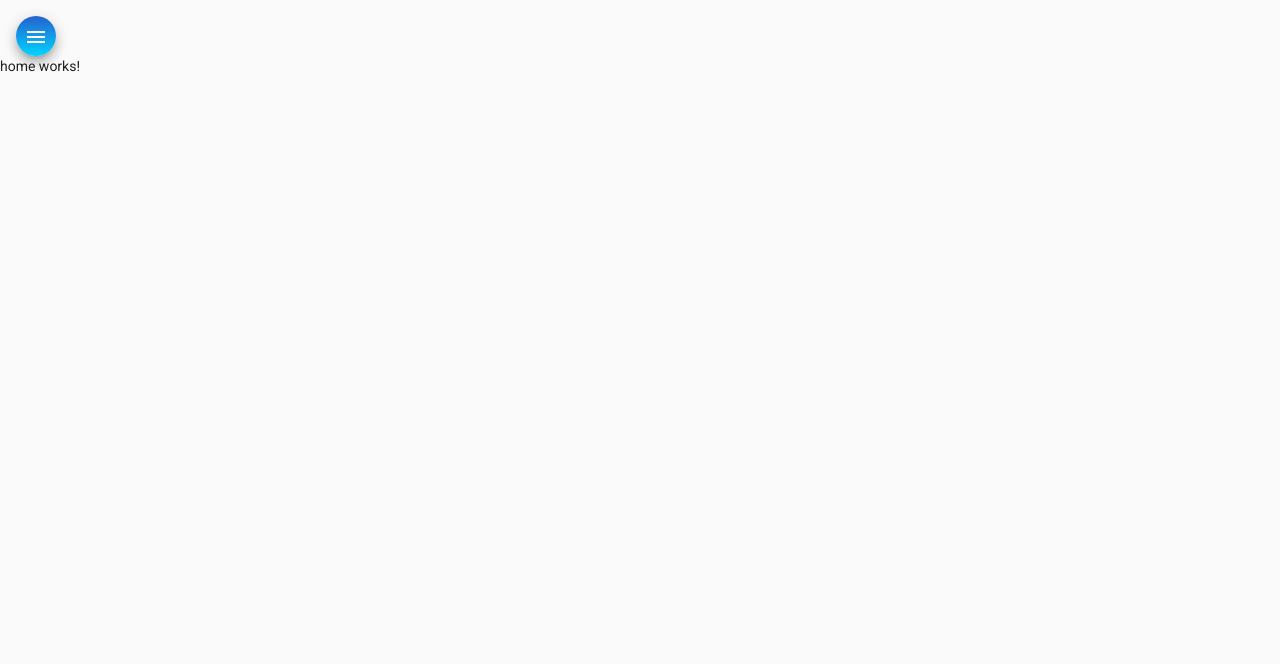
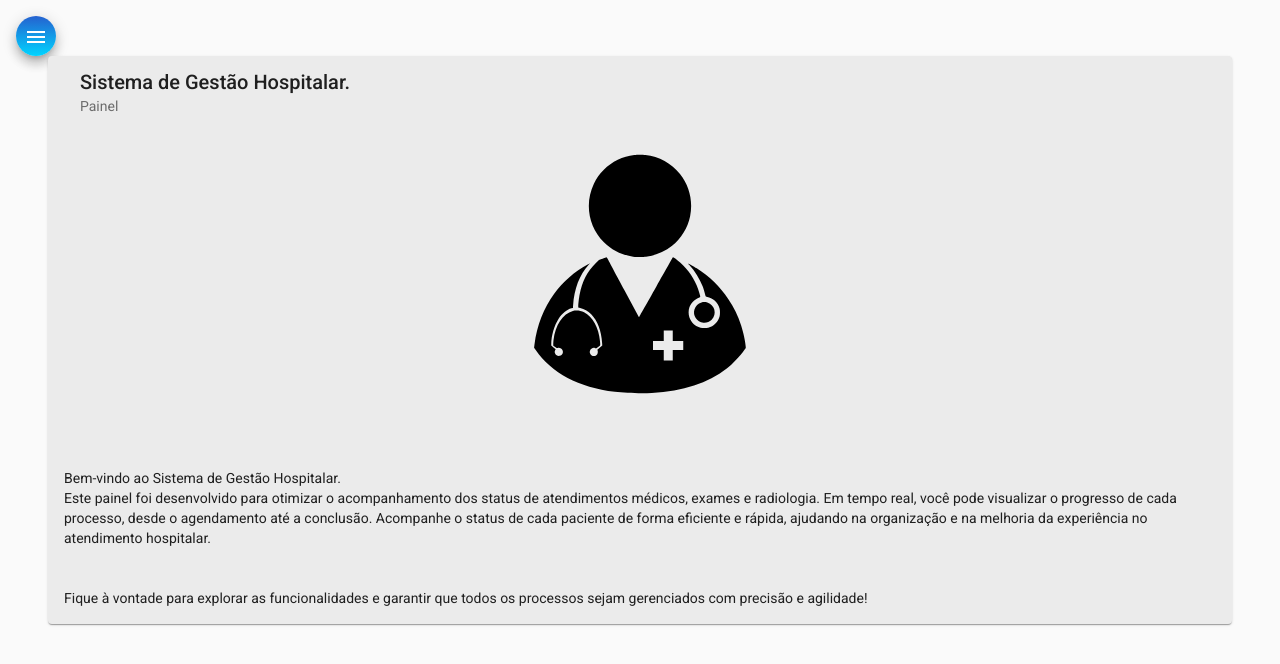
Before and after one commit to rafaelnetmidia/hospitalpanel, an Angular app: page /home in a window 1280 px wide. Shown: the top 664 px of the page. Built offline with nearby package versions, Linux system fonts and the light colour scheme.

Commit message:
html e css para componente HOME.

```diff
--- a/src/app/app.module.ts
+++ b/src/app/app.module.ts
@@ -30,11 +30,13 @@ import { MatCardModule } from '@angular/material/card';
 //Componentes do projeto
 import { NavComponent } from './components/nav/nav.component';
 import { CUSTOM_ELEMENTS_SCHEMA } from '@angular/core';
+import { HomeComponent } from './components/home/home.component';
 
 @NgModule({
   declarations: [
     AppComponent,
-    NavComponent
+    NavComponent,
+    HomeComponent
   ],
   imports: [
     BrowserModule,
--- a/src/app/components/home/home.component.css
+++ b/src/app/components/home/home.component.css
@@ -0,0 +1,10 @@
+.card {
+    width: 90%;
+    margin: auto;
+    background-color: rgb(235, 235, 235);
+}
+
+img {
+    height: 20rem;
+
+}
--- a/src/app/components/home/home.component.html
+++ b/src/app/components/home/home.component.html
@@ -1,3 +1,15 @@
-<p>
-  home works!
-</p>
+<mat-card class="card">
+  <mat-card-header>
+    <mat-card-title>Sistema de Gestão Hospitalar.</mat-card-title>
+    <mat-card-subtitle>Painel</mat-card-subtitle>
+  </mat-card-header>
+  <img mat-card-image src="assets/img/home.svg" alt="home">
+  <mat-card-content>
+    <p>
+      Bem-vindo ao Sistema de Gestão Hospitalar. <br>
+      Este painel foi desenvolvido para otimizar o acompanhamento dos status de atendimentos médicos, exames e radiologia. Em tempo real, você pode visualizar o progresso de cada processo, desde o agendamento até a conclusão. Acompanhe o status de cada paciente de forma eficiente e rápida, ajudando na organização e na melhoria da experiência no atendimento hospitalar.<br>
+      <br><br>
+      Fique à vontade para explorar as funcionalidades e garantir que todos os processos sejam gerenciados com precisão e agilidade!
+    </p>
+  </mat-card-content>
+</mat-card>
```
Also changed, not shown: src/assets/img/home.svg (added).
